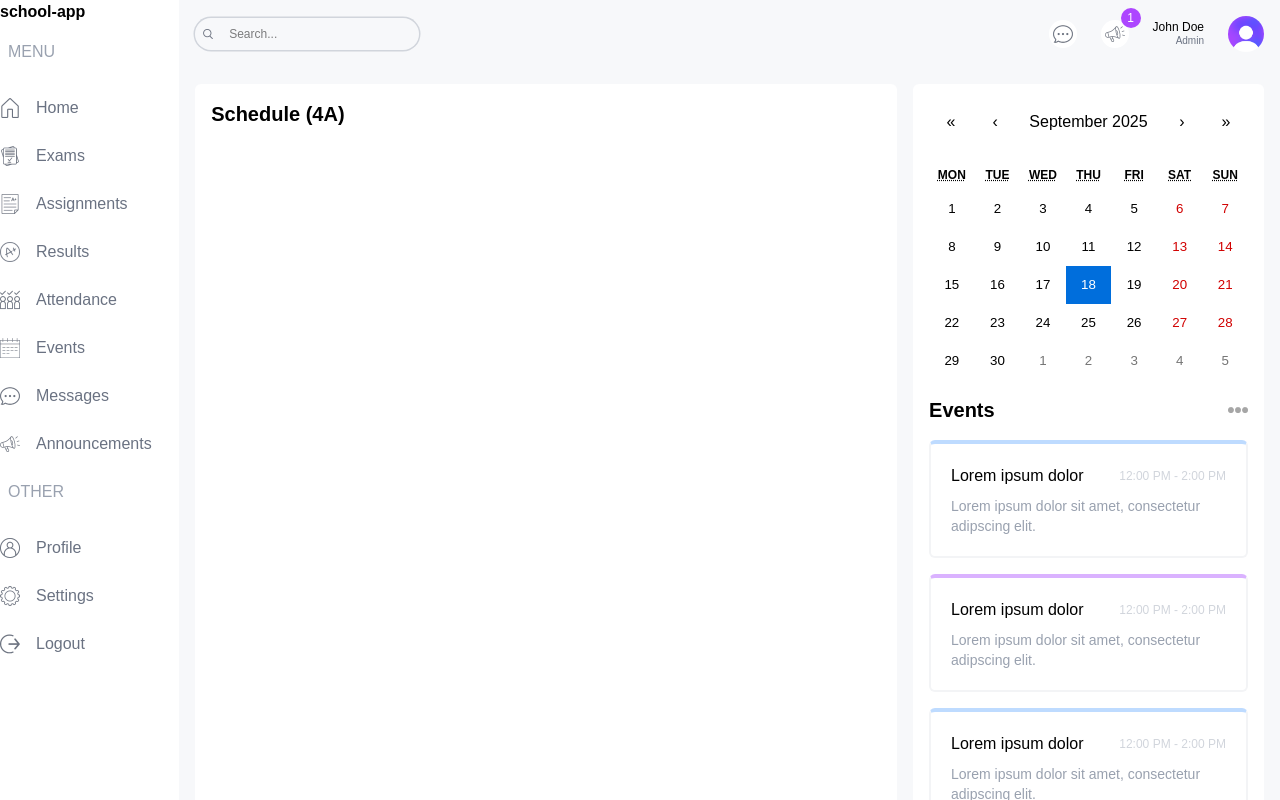
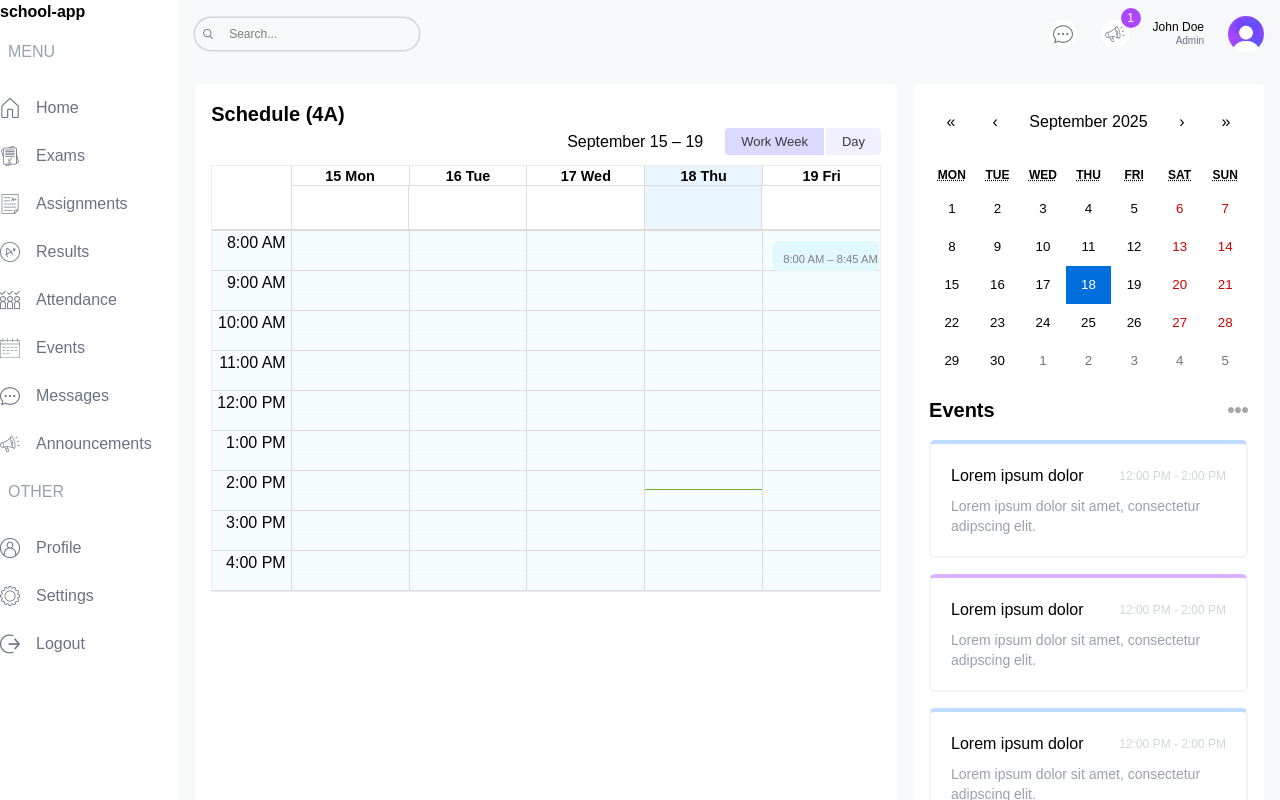
Before and after one commit to bigkid-dev/CBTFrontend, a Next.js app: page /student in a window 1280 px wide. Built offline with nearby package versions, Linux system fonts and the light colour scheme.

Commit message:
feat: big calendar implementation

```diff
--- a/package.json
+++ b/package.json
@@ -9,8 +9,10 @@
     "lint": "eslint"
   },
   "dependencies": {
+    "moment": "^2.30.1",
     "next": "15.5.3",
     "react": "19.1.0",
+    "react-big-calendar": "^1.19.4",
     "react-calendar": "^6.0.0",
     "react-dom": "19.1.0",
     "recharts": "^3.2.1"
@@ -20,6 +22,7 @@
     "@tailwindcss/postcss": "^4",
     "@types/node": "^20",
     "@types/react": "^19",
+    "@types/react-big-calendar": "^1.16.3",
     "@types/react-dom": "^19",
     "eslint": "^9",
     "eslint-config-next": "15.5.3",
--- a/src/app/(dashboard)/student/page.tsx
+++ b/src/app/(dashboard)/student/page.tsx
@@ -1,14 +1,16 @@
 import React from "react";
 import EventCalendar from "@/components/EventCalendar";
 import Announcement from "@/components/Announcement";
+import BigCalendar from "@/components/BigCalender";
 
 const StudentPage = () => {
   return (
     <div className="p-4 flex gap-4 flex-col xl:flex-row">
       <div className="w-full xl:w-2/3">
-      <div className="h-full bg-white p-4 rounded-md">
-        <p className="text-xl font-semibold">Schedule (4A)</p>
-      </div>
+        <div className="h-full bg-white p-4 rounded-md">
+          <h1 className="text-xl font-semibold">Schedule (4A)</h1>
+          <BigCalendar />
+        </div>
       </div>
       <div className="w-full xl:w-1/3 flex flex-col gap-8">
         <EventCalendar />
--- a/src/app/globals.css
+++ b/src/app/globals.css
@@ -33,3 +33,86 @@
   background-color: #c3ebfa !important;
   color: #0a0a0a !important;
 }
+
+.rbc-btn-group:first-child {
+  display: None !important;
+}
+
+.rbc-toolbar-label {
+  text-align: right !important;
+  padding: 0px 20px !important;
+}
+
+.rbc-btn-group:last-child {
+  font-size: 13px !important;
+}
+
+.rbc-btn-group:last-child button {
+  border: none !important;
+  background-color: #f1f0ff !important;
+  margin-left: 2px !important;
+}
+
+.rbc-toolbar button.rbc-active {
+  background-color: #dbdafe !important;
+  box-shadow: none !important;
+}
+
+.rbc-time-view {
+  border-color: #eee !important;
+}
+
+.rbc-time-header {
+  border: none !important;
+}
+
+.rbc-time-gutter .rbc-time-column {
+  font-size: 12px !important;
+}
+
+.rbc-time-gutter .rbc-time-column .rbc-timeslot-group {
+  padding: 0px 20px !important;
+}
+
+.rbc-timeslot-group {
+  background-color: #f7fdff !important;
+}
+
+.rbc-day-slot {
+  font-size: 14px !important;
+}
+.rbc-event {
+  border: none !important;
+  color: black !important;
+  padding: 10px !important;
+  margin: 10px !important;
+  width: 99% !important;
+}
+.rbc-event:nth-child(1) {
+  background-color: #e2f8ff !important;
+}
+.rbc-event:nth-child(2) {
+  background-color: #e2f8ff !important;
+}
+.rbc-event:nth-child(3) {
+  background-color: #e2f8ff !important;
+}
+.rbc-event:nth-child(4) {
+  background-color: #e2f8ff !important;
+}
+.rbc-event:nth-child(5) {
+  background-color: #e2f8ff !important;
+}
+.rbc-event:nth-child(6) {
+  background-color: #e2f8ff !important;
+}
+.rbc-event:nth-child(7) {
+  background-color: #e2f8ff !important;
+}
+.rbc-event:nth-child(8) {
+  background-color: #e2f8ff !important;
+}
+
+.rbc-event-label {
+  color: gray !important;
+}
--- /dev/null
+++ b/src/components/BigCalender.tsx
@@ -0,0 +1,34 @@
+"use client";
+
+import { Calendar, momentLocalizer, View, Views } from "react-big-calendar";
+import moment from "moment";
+import { calendarEvents } from "@/lib/data";
+import "react-big-calendar/lib/css/react-big-calendar.css";
+import { useState } from "react";
+
+const localizer = momentLocalizer(moment);
+
+const BigCalendar = () => {
+  const [view, setView] = useState<View>(Views.WORK_WEEK);
+  const handleOnChangeView = (selectedView: View) => {
+    setView(selectedView);
+  };
+  return (
+    <div>
+      <Calendar
+        localizer={localizer}
+        events={calendarEvents}
+        startAccessor="start"
+        endAccessor="end"
+        style={{ height: "98%" }}
+        views={["work_week", "day"]}
+        onView={handleOnChangeView}
+        min={new Date(2025, 1, 0, 8, 0, 0)}
+        max={new Date(2025, 1, 0, 17, 0, 0)}
+        view={view}
+      />
+    </div>
+  );
+};
+
+export default BigCalendar;
--- a/src/lib/data.ts
+++ b/src/lib/data.ts
@@ -920,38 +920,38 @@
   {
     title: "Math",
     allDay: false,
-    start: new Date(2024, 7, 12, 8, 0),
-    end: new Date(2024, 7, 12, 8, 45),
+    start: new Date(2025, 8, 19, 8, 0),
+    end: new Date(2025, 8, 19, 8, 45),
   },
   {
     title: "English",
     allDay: false,
-    start: new Date(2024, 7, 12, 9, 0),
-    end: new Date(2024, 7, 12, 9, 45),
+    start: new Date(2025, 8, 20, 9, 0),
+    end: new Date(2025, 8, 20, 9, 45),
   },
   {
     title: "Biology",
     allDay: false,
-    start: new Date(2024, 7, 12, 10, 0),
-    end: new Date(2024, 7, 12, 10, 45),
+    start: new Date(2025, 9, 20, 10, 0),
+    end: new Date(2025, 9, 20, 10, 45),
   },
   {
     title: "Physics",
     allDay: false,
-    start: new Date(2024, 7, 12, 11, 0),
-    end: new Date(2024, 7, 12, 11, 45),
+    start: new Date(2025, 9, 20, 11, 0),
+    end: new Date(2025, 9, 20, 11, 45),
   },
   {
     title: "Chemistry",
     allDay: false,
-    start: new Date(2024, 7, 12, 13, 0),
-    end: new Date(2024, 7, 12, 13, 45),
+    start: new Date(2025, 9, 20, 13, 0),
+    end: new Date(2025, 9, 20, 13, 45),
   },
   {
     title: "History",
     allDay: false,
-    start: new Date(2024, 7, 12, 14, 0),
-    end: new Date(2024, 7, 12, 14, 45),
+    start: new Date(2025, 9, 20, 14, 0),
+    end: new Date(2025, 9, 20, 14, 45),
   },
   {
     title: "English",
```
Also changed, not shown: 1 other file (tests, documents, lock files or other folders).
